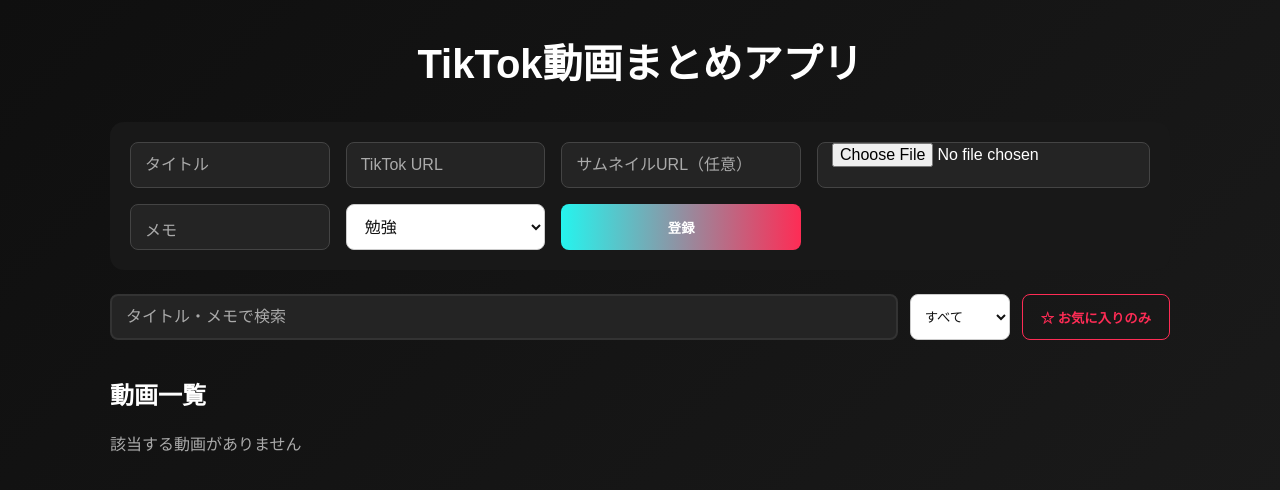
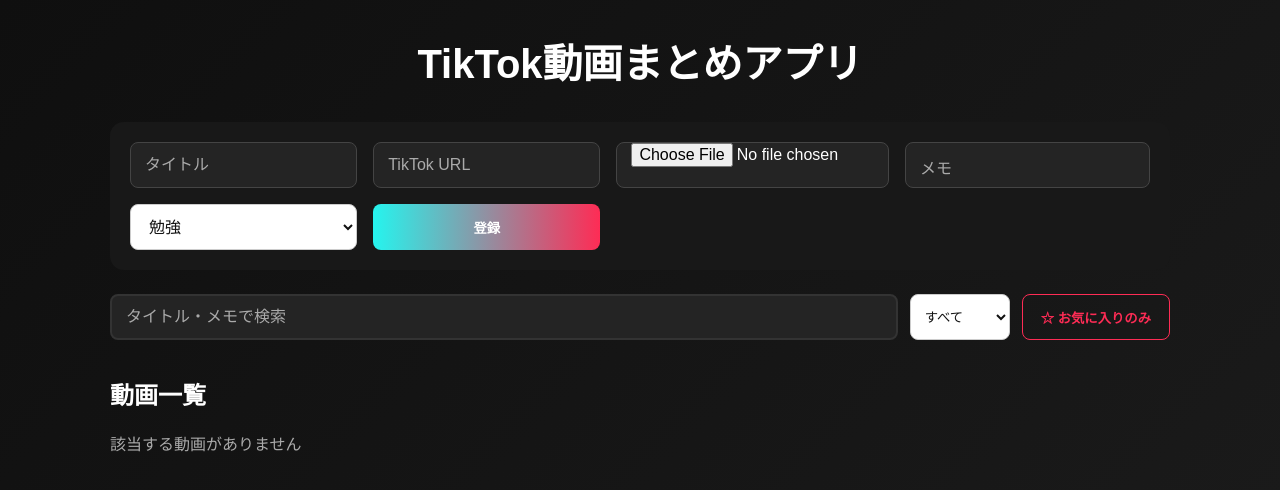
Before and after one commit to ka2ki1/tiktok-video-app, a React (Vite) app: page / in a window 1280 px wide. Shown: the top 490 px of the page. Built offline with nearby package versions, Linux system fonts and the light colour scheme.

Commit message:
refactor: remove thumbnail URL input

```diff
--- a/src/App.jsx
+++ b/src/App.jsx
@@ -12,7 +12,6 @@ function App() {
   const [title, setTitle] = useState("");
   const [url, setUrl] = useState("");
   const [memo, setMemo] = useState("");
-  const [thumbnailUrl, setThumbnailUrl] = useState("");
   const [thumbnailFile, setThumbnailFile] = useState("");
   const [category, setCategory] = useState("勉強");
 
@@ -76,7 +75,7 @@ function App() {
               url,
               memo,
               category,
-              thumbnail: thumbnailFile || thumbnailUrl || video.thumbnail,
+              thumbnail: thumbnailFile || video.thumbnail,
             }
             : video
         )
@@ -94,7 +93,7 @@ function App() {
       url,
       memo,
       category,
-      thumbnail: thumbnailFile || thumbnailUrl || fetchedThumbnail,
+      thumbnail: thumbnailFile || fetchedThumbnail,
       isFavorite: false,
     };
 
@@ -108,7 +107,6 @@ function App() {
     setTitle("");
     setUrl("");
     setMemo("");
-    setThumbnailUrl("");
     setThumbnailFile("");
     setCategory("勉強");
   }
@@ -118,7 +116,6 @@ function App() {
     setTitle(video.title);
     setUrl(video.url);
     setMemo(video.memo || "");
-    setThumbnailUrl(video.thumbnail || "");
     setThumbnailFile("");
     setCategory(video.category || "勉強");
   }
@@ -188,13 +185,6 @@ function App() {
           placeholder="TikTok URL"
           value={url}
           onChange={(e) => setUrl(e.target.value)}
-        />
-
-        <input
-          type="text"
-          placeholder="サムネイルURL（任意）"
-          value={thumbnailUrl}
-          onChange={(e) => setThumbnailUrl(e.target.value)}
         />
 
         <input
```
